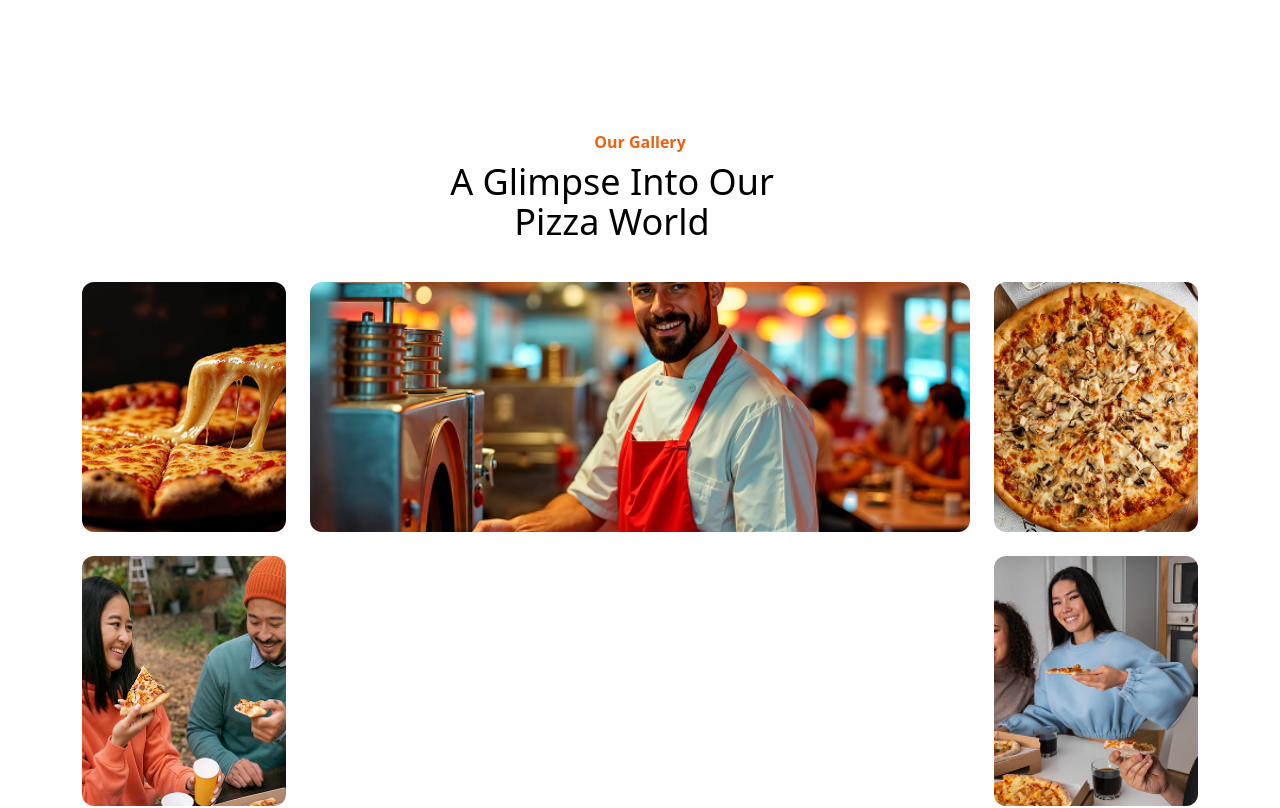
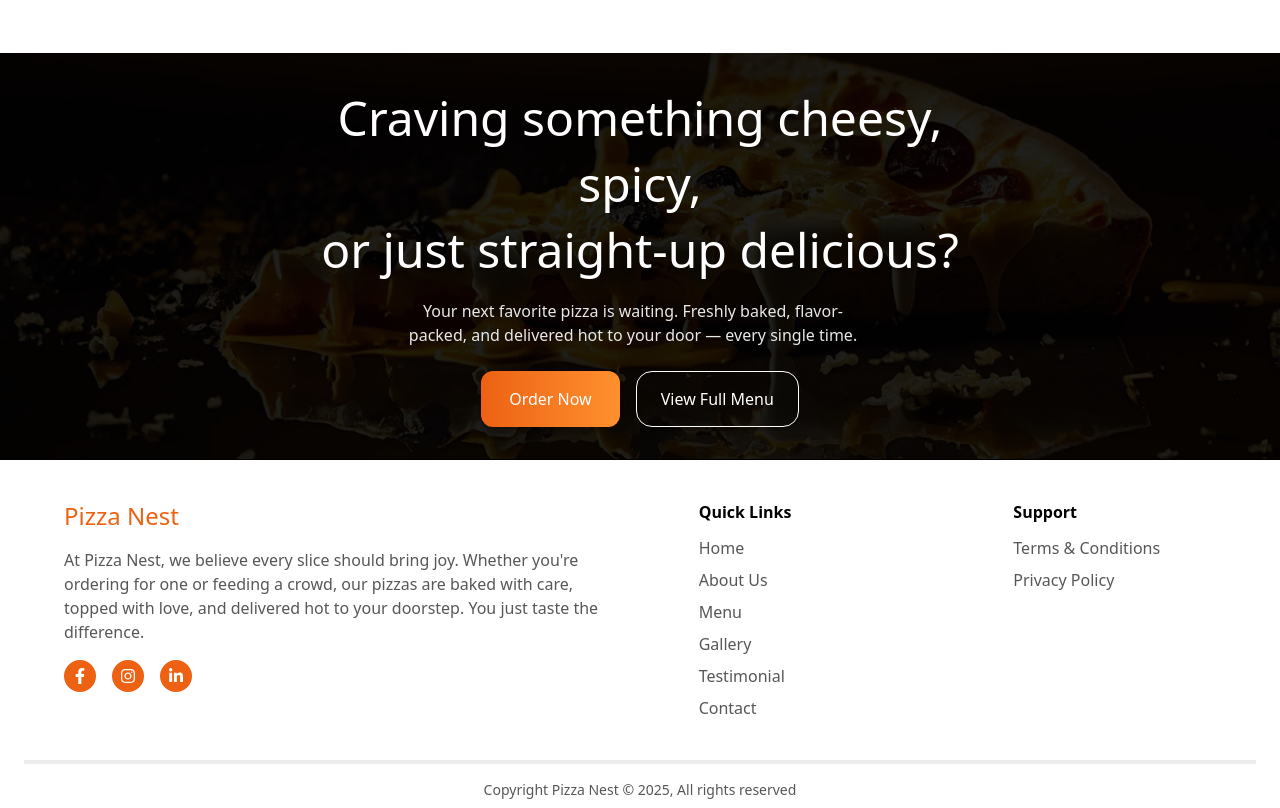
Before and after one commit to sunita0987/pizza-nest, a React (Vite) app: page / in a window 1280 px wide. Shown: the part 3140-3948 px from the top of the page. Built offline with nearby package versions, Linux system fonts and the light colour scheme.

Commit message:
first commit

```diff
--- a/src/App.jsx
+++ b/src/App.jsx
@@ -13,7 +13,7 @@ import PizzaBanner from "./components/PizzaBanner";
 import Footer from "./components/Footer";
 // import Sellers from "./components/Sellers";
 // import Menu from "./components/Menu";
-import PizzaGallery from "./components/PizzaGallery";
+// import PizzaGallery from "./components/PizzaGallery";
 // import TestimonialsSlider from "./components/TestimonialsSlider";
 
 function App() {
@@ -29,7 +29,7 @@ function App() {
       <FoodDelivery />
       <PerfectPizza />
       {/* <TestimonialsSlider/> */}
-      <PizzaGallery />
+      {/* <PizzaGallery /> */}
       <PizzaBanner />
       <Footer />
     </>
```
